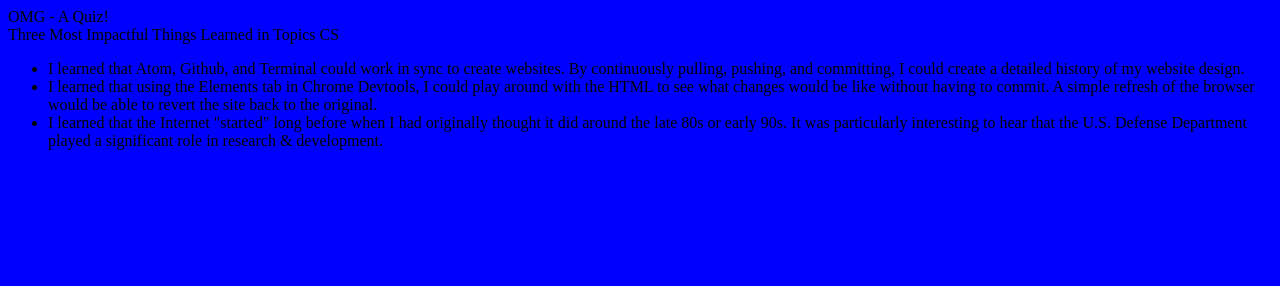
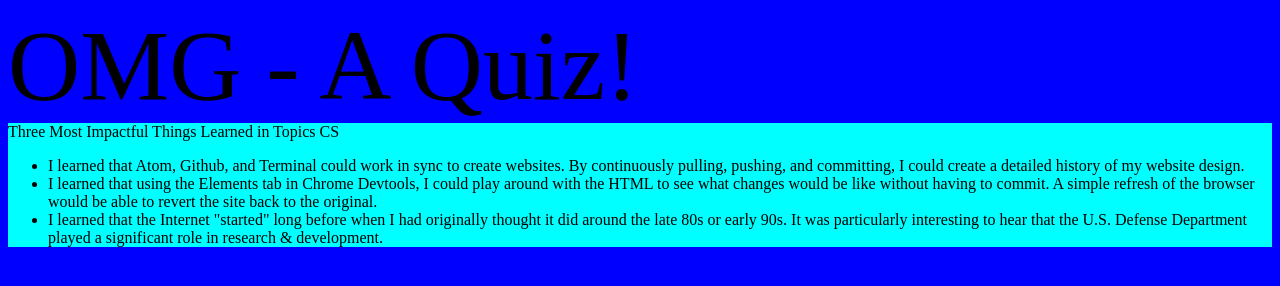
Before and after one commit to michaelding21/CS_Quiz, a plain HTML site: page index.html in a window 1280 px wide. Drawn offline with Linux system fonts and the light colour scheme; files that its build step writes are made by us from their sources; a script that the page names is missing.

Commit message:
Added three style rules to header, section, + list

```diff
--- a/style.css
+++ b/style.css
@@ -1,3 +1,14 @@
 body {
   background-color: #0000ff;
 }
+
+header {
+  font-size: 100px;
+}
+section {
+  background-color: #00FFFF;
+}
+
+li {
+  border: 75px;
+}
```
